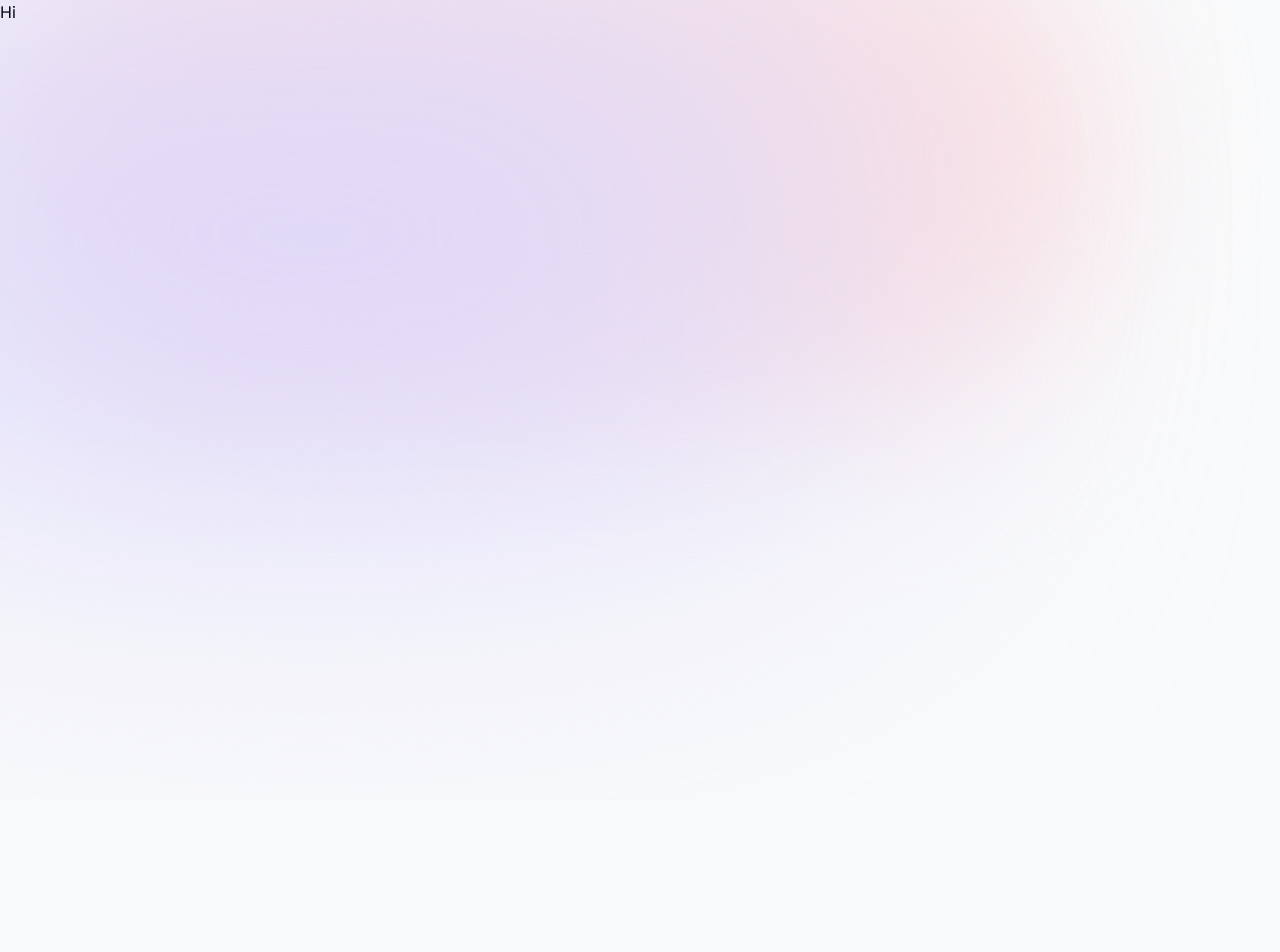
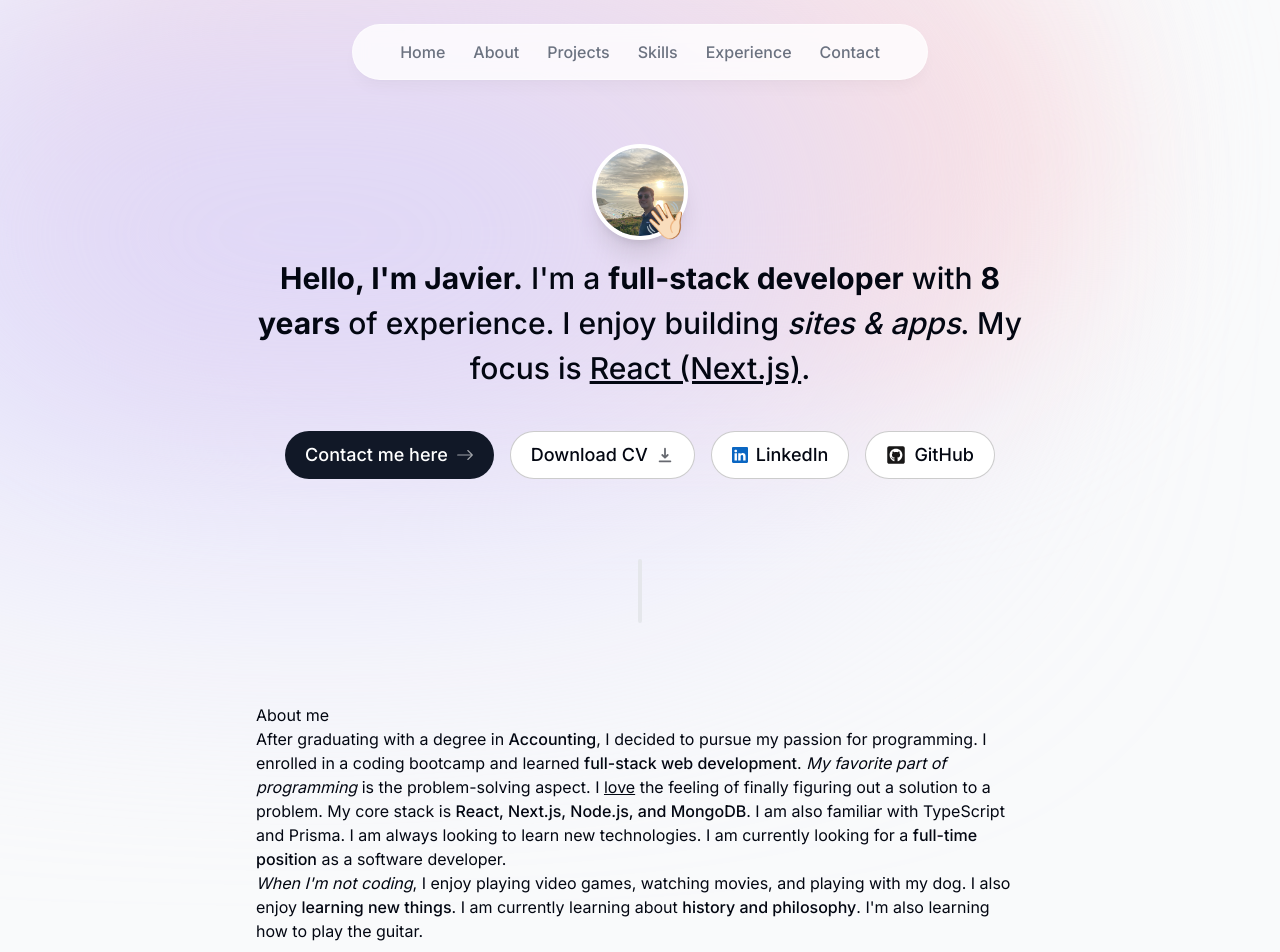
Before and after one commit to javierortizmi/personal-portfolio, a Next.js app: page / in a window 1280 px wide. Shown: the top 952 px of the page. Before the commit the page ends 800 px from the top, so only its background shows below. Built offline with nearby package versions, Linux system fonts and the light colour scheme.

Commit message:
Intro section complete. Start of about me section

```diff
--- a/app/layout.tsx
+++ b/app/layout.tsx
@@ -1,6 +1,8 @@
+import './globals.css'
 import type { Metadata } from 'next'
 import { Inter } from 'next/font/google'
-import './globals.css'
+
+import Header from '@/components/header'
 
 const inter = Inter({ subsets: ['latin'] })
 
@@ -16,9 +18,11 @@ export default function RootLayout({
 }) {
   return (
     <html lang="en">
-      <body className={`${inter.className} bg-gray-50 text-gray-950 relative`}>
+      <body className={`${inter.className} bg-gray-50 text-gray-950 relative h-[5000px] pt-28 sm:pt-36`}>
         <div className="bg-[#fbe2e3] absolute top-[-6rem] -z-10 right-[11rem] h-[31.25rem] w-[31.25rem] rounded-full blur-[5rem] sm:w-[68.75rem]"></div>
         <div className="bg-[#dbd7fb] absolute top-[-1rem] -z-10 left-[-35rem] h-[31.25rem] w-[50rem] rounded-full blur-[10rem] sm:w-[68.75rem] md:left-[-33rem] lg:left-[-28rem] xl:left-[-15rem] 2xl:left-[-5rem]"></div>
+
+        <Header />
         {children}
       </body>
     </html>
--- a/app/page.tsx
+++ b/app/page.tsx
@@ -1,7 +1,13 @@
+import About from "@/components/about";
+import Intro from "@/components/intro";
+import SectionDivider from "@/components/section-divider";
+
 export default function Home() {
   return (
-    <main className="">
-      Hi
+    <main className="flex flex-col items-center px-4 sm:px-0 w-full mx-auto max-w-md sm:max-w-xl md:max-w-3xl lg:max-w-3xl">
+      <Intro />
+      <SectionDivider />
+      <About />
     </main>
-  )
+  );
 }
--- /dev/null
+++ b/components/about.tsx
@@ -0,0 +1,36 @@
+import React from 'react'
+
+export default function About() {
+  return (
+    <section>
+      <h2 className="">
+        About me
+      </h2>
+      <p>
+        After graduating with a degree in{" "}
+        <span className="font-medium">Accounting</span>, I decided to pursue my
+        passion for programming. I enrolled in a coding bootcamp and learned{" "}
+        <span className="font-medium">full-stack web development</span>.{" "}
+        <span className="italic">My favorite part of programming</span> is the
+        problem-solving aspect. I <span className="underline">love</span> the
+        feeling of finally figuring out a solution to a problem. My core stack
+        is{" "}
+        <span className="font-medium">
+          React, Next.js, Node.js, and MongoDB
+        </span>
+        . I am also familiar with TypeScript and Prisma. I am always looking to
+        learn new technologies. I am currently looking for a{" "}
+        <span className="font-medium">full-time position</span> as a software
+        developer.
+      </p>
+      <p>
+        <span className="italic">When I'm not coding</span>, I enjoy playing
+        video games, watching movies, and playing with my dog. I also enjoy{" "}
+        <span className="font-medium">learning new things</span>. I am currently
+        learning about{" "}
+        <span className="font-medium">history and philosophy</span>. I'm also
+        learning how to play the guitar.
+      </p>
+    </section>
+  );
+}
--- /dev/null
+++ b/components/header.tsx
@@ -0,0 +1,35 @@
+"use client";
+
+import React from 'react';
+import Link from 'next/link';
+import { motion } from 'framer-motion';
+
+import { links } from '@/lib/data';
+
+export default function Header() {
+  return (
+    <header className="z-50 relative flex justify-center">
+      <motion.nav
+        className="fixed flex justify-center items-center w-full top-0 h-20 rounded-none border border-white border-opacity-40 bg-white bg-opacity-80 shadow-lg shadow-black/[0.03] backdrop-blur sm:top-6 sm:h-14 sm:w-[36rem] sm:rounded-full"
+        initial={{ opacity: 0, y: -100 }}
+        animate={{ opacity: 1, y: 0 }}
+      >
+        <ul className="flex w-72 items-center justify-center flex-wrap gap-x-3 text-base font-medium text-gray-500 sm:w-[initial] sm:flex-nowrap sm:gap-5">
+          {links.map((link) => (
+            <li
+              key={link.hash}
+              className="flex items-center justify-center"
+            >
+              <Link
+                href={link.hash}
+                className="flex w-full items-center justify-center p-1 hover:text-gray-950 transition"
+              >
+                {link.name}
+              </Link>
+            </li>
+          ))}
+        </ul>
+      </motion.nav>
+    </header>
+  );
+}
--- /dev/null
+++ b/components/intro.tsx
@@ -0,0 +1,100 @@
+"use client";
+
+import React from 'react';
+import Link from 'next/link';
+import Image from 'next/image';
+
+import { motion } from 'framer-motion';
+import { HiDownload } from 'react-icons/hi';
+import { FaGithubSquare } from 'react-icons/fa';
+import { BsArrowRight, BsLinkedin } from 'react-icons/bs';
+
+import photo from "@/public/photo.jpg";
+
+export default function Intro() {
+  return (
+    <section className="mb-20 text-center md:mb-0">
+      <div className="flex items-center justify-center">
+        <div className="relative">
+          <motion.div
+            initial={{ opacity: 0, scale: 0 }}
+            animate={{ opacity: 1, scale: 1 }}
+            transition={{ type: "tween", duration: 0.2 }}
+          >
+            <Image
+              src={photo}
+              alt="Javier portrait"
+              priority={true}
+              className="h-24 w-24 object-cover rounded-full border-4 border-white shadow-xl"
+            />
+          </motion.div>
+          <motion.span
+            className="absolute bottom-0 right-0 text-4xl"
+            initial={{ opacity: 0, scale: 0 }}
+            animate={{ opacity: 1, scale: 1 }}
+            transition={{
+              type: "spring",
+              stiffness: 125,
+              delay: 0.2,
+              duration: 0.7,
+            }}
+          >
+            👋🏻
+          </motion.span>
+        </div>
+      </div>
+
+      <motion.h1
+        className="mb-10 mt-4 text-lg font-medium !leading-normal sm:text-xl md:text-2xl lg:text-3xl"
+        initial={{ opacity: 0, y: 100 }}
+        animate={{ opacity: 1, y: 0 }}
+      >
+        <span className="font-bold">Hello, I&apos;m Javier.</span> I&apos;m
+        a&nbsp;
+        <span className="font-bold">full-stack developer</span> with&nbsp;
+        <span className="font-bold">8 years</span> of experience. I enjoy
+        building <span className="italic">sites & apps</span>. My focus is&nbsp;
+        <span className="underline">React (Next.js)</span>.
+      </motion.h1>
+
+      <motion.div
+        className="flex flex-col w-full md:flex-row items-center justify-center gap-2 md:gap-4 text-lg font-medium"
+        initial={{ opacity: 0, y: 100 }}
+        animate={{ opacity: 1, y: 0 }}
+        transition={{ delay: 0.1 }}
+      >
+        <Link
+          href="#contact"
+          className="group h-12 w-56 md:w-auto bg-gray-900 text-white px-5 py-3 flex items-center justify-center gap-2 rounded-full outline-none focus:scale-105 hover:scale-105 hover:bg-gray-950 active:scale-100 transition"
+        >
+          Contact me here
+          <BsArrowRight className="opacity-60 group-hover:translate-x-1 transition" />
+        </Link>
+        <a
+          href="/CV.pdf"
+          download
+          className="group h-12 w-56 md:w-auto bg-white px-5 py-3 flex items-center justify-center gap-2 rounded-full outline-none focus:scale-105 hover:scale-105 active:scale-100 transition cursor-pointer border border-black border-opacity-20"
+        >
+          Download CV
+          <HiDownload className="opacity-60 group-hover:translate-y-1 transition" />
+        </a>
+        <Link
+          href="https://www.linkedin.com/in/javierortizmi"
+          target="_blank"
+          className="h-12 w-56 md:w-auto bg-white px-5 py-3 flex items-center justify-center gap-2 rounded-full outline-none focus:scale-105 hover:scale-105 hover:text-gray-950 active:scale-100 transition border border-black border-opacity-20"
+        >
+          <BsLinkedin className="w-4 h-4 text-[#0A66C2]" />
+          LinkedIn
+        </Link>
+        <Link
+          href="https://github.com/javierortizmi"
+          target="_blank"
+          className="h-12 w-56 md:w-auto bg-white px-5 py-3 flex items-center justify-center gap-2 rounded-full outline-none focus:scale-105 hover:scale-105 hover:text-gray-950 active:scale-100 transition border border-black border-opacity-20"
+        >
+          <FaGithubSquare className="w-5 h-5 text-[#181717]" />
+          GitHub
+        </Link>
+      </motion.div>
+    </section>
+  );
+}
--- /dev/null
+++ b/components/section-divider.tsx
@@ -0,0 +1,15 @@
+"use client";
+
+import React from 'react'
+import { motion } from 'framer-motion'
+
+export default function SectionDivider() {
+  return (
+    <motion.div
+      className="bg-gray-200 my-20 h-16 w-1 rounded-full hidden md:block"
+      initial={{ opacity: 0, y: 100 }}
+      animate={{ opacity: 1, y: 0 }}
+      transition={{ delay: 0.15 }}
+    ></motion.div>
+  )
+}
--- a/package.json
+++ b/package.json
@@ -9,6 +9,7 @@
     "lint": "next lint"
   },
   "dependencies": {
+    "framer-motion": "^10.16.16",
     "next": "14.0.4",
     "react": "^18",
     "react-dom": "^18",
```
Also changed, not shown: public/photo.jpg (added), 1 other file (tests, documents, lock files or other folders).
